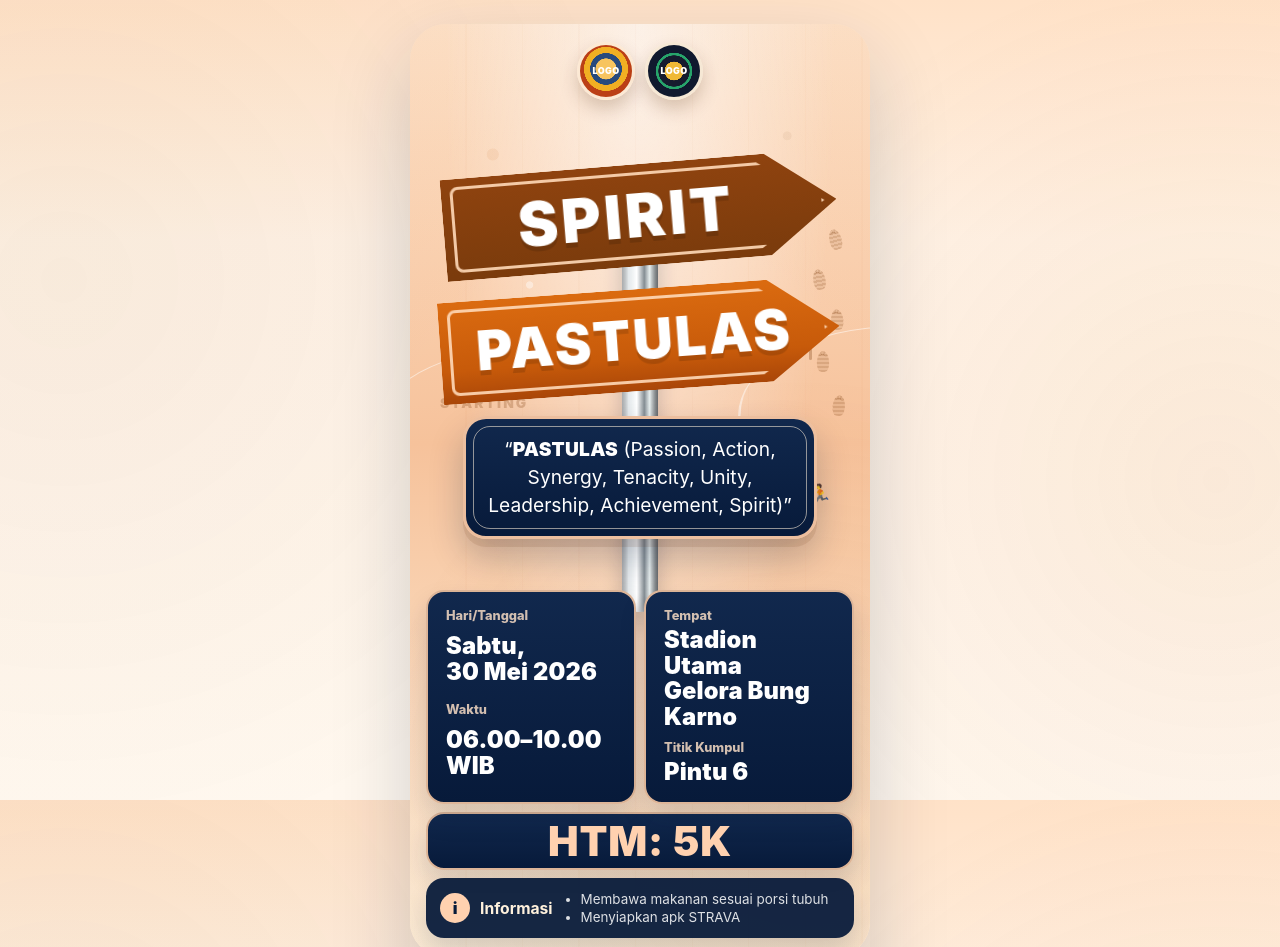
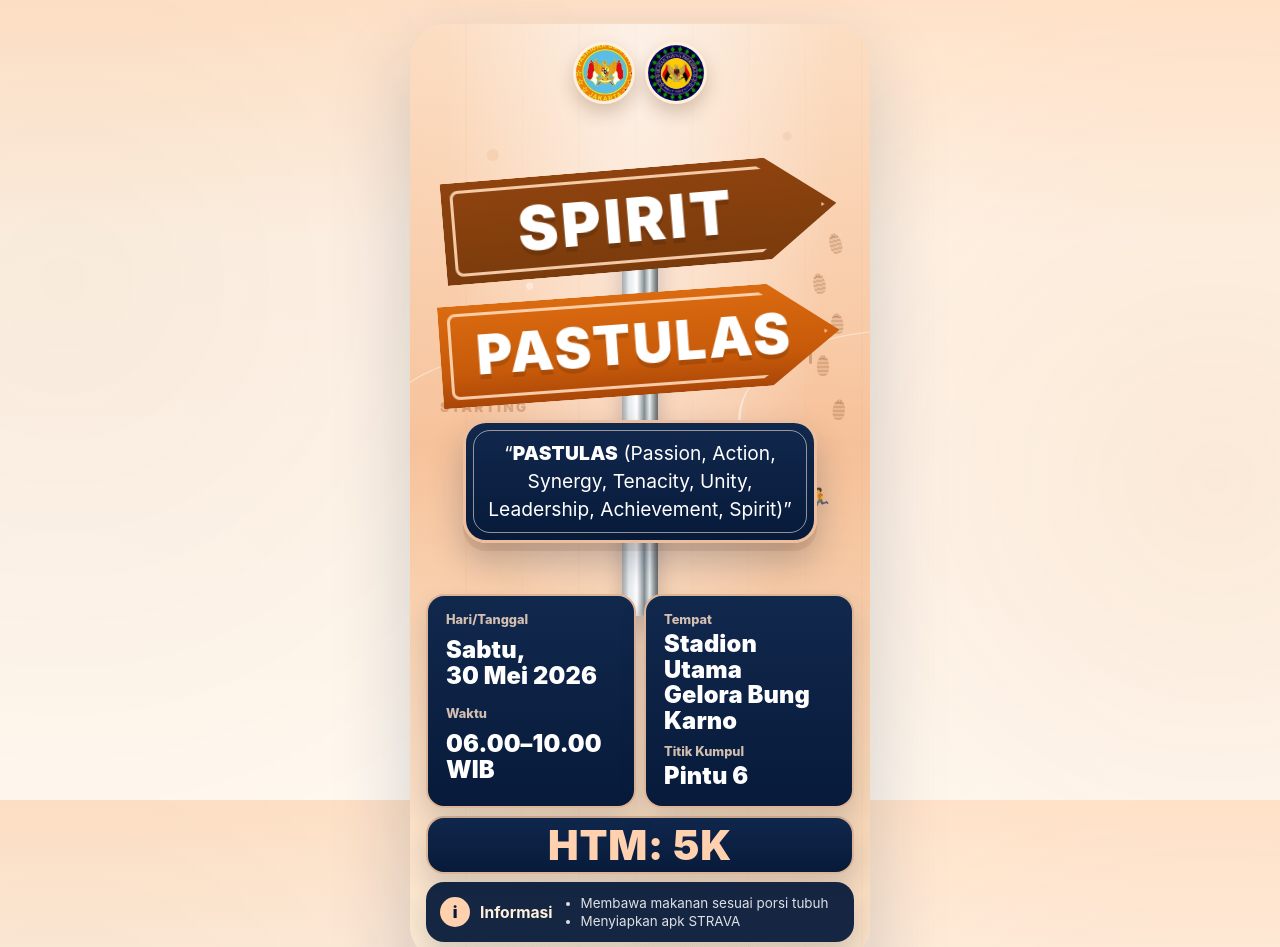
Before and after one commit to Flyra00/SP, a plain HTML site: page index.html in a window 1280 px wide. Shown: the top 947 px of the page. Drawn offline with Linux system fonts and the light colour scheme.

Commit message:
fix: improve logo display with wrapper pattern and object-fit

```diff
--- a/index.html
+++ b/index.html
@@ -135,30 +135,41 @@
             z-index: 6;
             display: flex;
             justify-content: center;
+            align-items: center;
             gap: 10px;
             margin-bottom: 18px;
             opacity: 0;
             animation: fadeDown 0.75s ease forwards 0.2s;
         }
 
-        .logo {
-            width: clamp(46px, 13vw, 58px);
-            aspect-ratio: 1;
-            display: grid;
-            place-items: center;
-            border-radius: 999px;
+        .logo-frame {
+            width: clamp(50px, 13vw, 62px);
+            aspect-ratio: 1 / 1;
+            display: flex;
+            align-items: center;
+            justify-content: center;
+            overflow: hidden;
+            border-radius: 50%;
+            background: var(--cream);
             border: 3px solid rgba(255, 241, 220, 0.96);
-            background: radial-gradient(circle at 50% 46%, #f7c45f 0 27%, #284a7d 28% 41%, #f1af23 42% 57%, #bb3f16 58% 100%);
             box-shadow: 0 9px 18px rgba(86, 39, 5, 0.22);
-            color: white;
-            font-size: 0.56rem;
-            font-weight: 1000;
-            letter-spacing: 0.05em;
-            text-align: center;
         }
 
-        .logo:nth-child(2) {
-            background: radial-gradient(circle at 50% 50%, #f0b935 0 25%, #161b2e 26% 42%, #27a46b 43% 49%, #10192e 50% 100%);
+        .logo-img {
+            width: 100%;
+            height: 100%;
+            display: block;
+            object-fit: cover;
+            object-position: center;
+            border-radius: 50%;
+        }
+
+        .logo-img--pst {
+            transform: scale(1.16);
+        }
+
+        .logo-img--ipp {
+            transform: scale(1.02);
         }
 
         .poster-top {
@@ -974,8 +985,13 @@
     <main class="page" aria-label="Undangan Spirit Pastulas">
         <section class="hero" aria-labelledby="hero-title">
             <div class="logo-row" aria-label="Logo acara">
-                <div class="logo" aria-hidden="true">LOGO</div>
-                <div class="logo" aria-hidden="true">LOGO</div>
+                <div class="logo-frame logo-frame--pst">
+                    <img src="./LOGO/PST.jpeg" alt="Logo PST" class="logo-img logo-img--pst" />
+                </div>
+
+                <div class="logo-frame logo-frame--ipp">
+                    <img src="./LOGO/IPP.jpeg" alt="Logo IPP" class="logo-img logo-img--ipp" />
+                </div>
             </div>
 
             <div class="poster-top">
```
